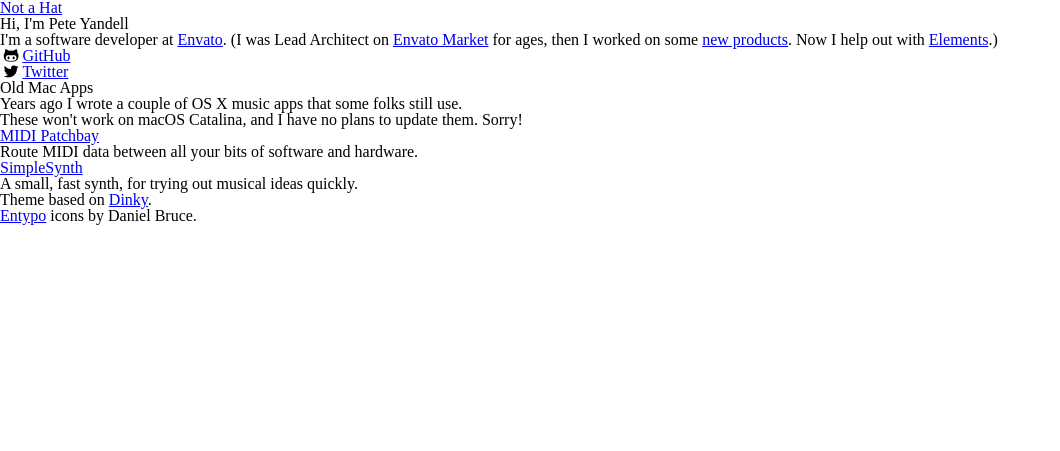
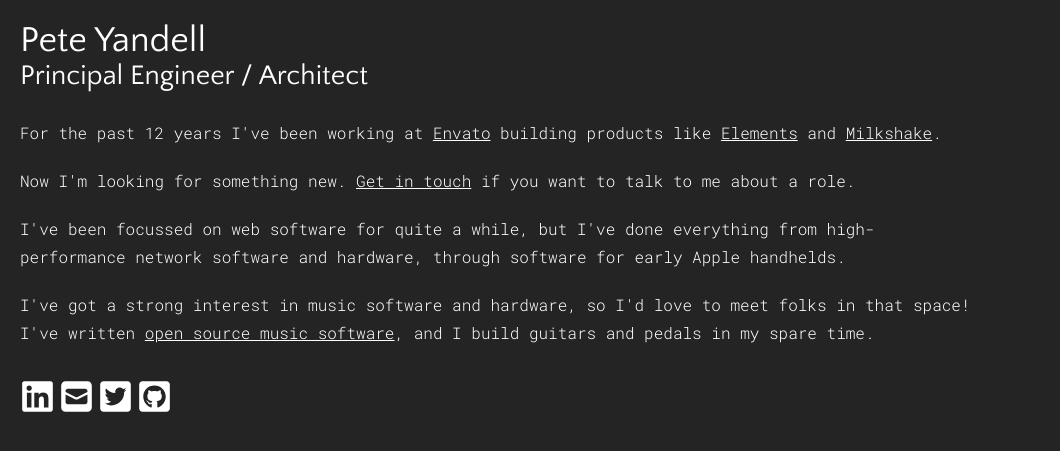
Before and after one commit to notahat/notahat.github.com, a Jekyll site: the page index.html, which Jekyll copies as it is, in a window 1280 px wide. Shown: the top 451 px of the page, without its empty margins (0-1060 px from the left). Built offline with Jekyll 4.4.1, drawn with Linux system fonts in a browser that asks for light colours; a script that is not in the unit is left out.

Commit message:
New home page!

```diff
--- a/index.html
+++ b/index.html
@@ -1,37 +1,121 @@
----
-layout: page
-title: Not a Hat
----
+<!DOCTYPE html>
+<html>
 
-<div class="home_page">
-  <section>
-    <h1>Hi, I'm Pete Yandell</h1>
+<head>
+  <meta charset="utf8">
+  <title>Pete Yandell — Principal Engineer / Architect</title>
 
-    <p>
-      I'm a software developer at <a href="http://envato.com">Envato</a>.
-      (I was Lead Architect on <a href="http://market.envato.com">Envato Market</a> for ages, then I worked on some </a> <a href="https://milkshake.app/">new products</a>. Now I help out with <a href="https://elements.envato.com/">Elements</a>.)
+  <link rel="preconnect" href="https://fonts.googleapis.com">
+  <link rel="preconnect" href="https://fonts.gstatic.com" crossorigin>
+  <link href="https://fonts.googleapis.com/css2?family=Quattrocento+Sans&family=Roboto+Mono:wght@300&display=swap"
+    rel="stylesheet">
+
+  <style>
+    body {
+      color: white;
+      background-color: #242424;
+      margin: 20px;
+      max-width: 960px;
+    }
+
+    header h1,
+    h2 {
+      font-family: 'Quattrocento Sans', sans-serif;
+      font-weight: 400;
+      margin: 0;
+    }
+
+    header h1 {
+      font-size: 36px;
+    }
+
+    header h2 {
+      font-size: 28px;
+      margin-bottom: 28px;
+    }
+
+    main p {
+      font-family: 'Roboto Mono', monospace;
+      font-weight: 300;
+      font-size: 16px;
+      line-height: 28px;
+      margin: 0 0 20px 0;
+    }
+
+    a {
+      color: white;
+    }
+
+    a:hover {
+      color: #aaa;
+    }
+
+    nav {
+      margin-top: 32px;
+    }
+
+    nav a {
+      text-decoration: none;
+    }
+  </style>
+</head>
+
+<body>
+  <header>
+    <h1>Pete Yandell</h1>
+    <h2>Principal Engineer / Architect</h2>
+  </header>
+
+  <main>
+    <p>For the past 12 years I've been working at <a href="https://envato.com">Envato</a> building products like <a
+        href="https://elements.envato.com">Elements</a> and <a href="https://milkshake.app">Milkshake</a>.</p>
+
+    <p>Now I'm looking for something new. <a href="mailto:hello@notahat.com">Get in touch</a> if you want to talk to me
+      about a role.</p>
+
+    <p>I've been focussed on web software for quite a while, but I've done everything from high-performance network
+      software and hardware, through software for early Apple handhelds.</p>
+
+    <p>I've got a strong interest in music software and hardware, so I'd love to meet folks in that space! I've written
+      <a href="https://github.com/notahat/midi_patchbay">open source music software</a>, and I build guitars and pedals
+      in my spare time.
     </p>
+  </main>
 
-    <ul class="social_media_links">
-      <li class="icon-github"><a href="https://github.com/notahat">GitHub</a></li>
-      <li class="icon-twitter"><a href="https://twitter.com/notahat">Twitter</a></li>
-    </ul>
-  </section>
+  <nav>
+    <a href="https://www.linkedin.com/in/notahat/">
+      <svg xmlns="http://www.w3.org/2000/svg" width="35" height="35" viewBox="0 0 448 512" fill="currentColor">
+        <title>LinkedIn</title>
+        <path
+          d="M416 32H31.9C14.3 32 0 46.5 0 64.3v383.4C0 465.5 14.3 480 31.9 480H416c17.6 0 32-14.5 32-32.3V64.3c0-17.8-14.4-32.3-32-32.3zM135.4 416H69V202.2h66.5V416zm-33.2-243c-21.3 0-38.5-17.3-38.5-38.5S80.9 96 102.2 96c21.2 0 38.5 17.3 38.5 38.5 0 21.3-17.2 38.5-38.5 38.5zm282.1 243h-66.4V312c0-24.8-.5-56.7-34.5-56.7-34.6 0-39.9 27-39.9 54.9V416h-66.4V202.2h63.7v29.2h.9c8.9-16.8 30.6-34.5 62.9-34.5 67.2 0 79.7 44.3 79.7 101.9V416z" />
+      </svg>
+    </a>
 
-  <section>
-    <h1>Old Mac Apps</h1>
+    <a href="mailto:hello@notahat.com">
+      <svg xmlns="http://www.w3.org/2000/svg" width="35" height="35" viewBox="0 0 448 512" fill="currentColor">
+        <title>Email</title>
+        <path
+          d="M384 32H64C28.63 32 0 60.63 0 96v320c0 35.38 28.62 64 64 64h320c35.38 0 64-28.62 64-64V96C448 60.63 419.4 32 384 32zM384 336c0 17.67-14.33 32-32 32H96c-17.67 0-32-14.33-32-32V225.9l138.5 69.27C209.3 298.5 216.6 300.2 224 300.2s14.75-1.688 21.47-5.047L384 225.9V336zM384 190.1l-152.8 76.42c-4.5 2.25-9.812 2.25-14.31 0L64 190.1V176c0-17.67 14.33-32 32-32h256c17.67 0 32 14.33 32 32V190.1z" />
+      </svg>
+    </a>
 
-    <p>Years ago I wrote a couple of OS X music apps that some folks still
-    use.</p>
+    <a href="https://twitter.com/notahat">
+      <svg xmlns="http://www.w3.org/2000/svg" width="35" height="35" viewBox="0 0 448 512" fill="currentColor">
+        <title>Twitter</title>
+        <path
+          d="M400 32H48C21.5 32 0 53.5 0 80v352c0 26.5 21.5 48 48 48h352c26.5 0 48-21.5 48-48V80c0-26.5-21.5-48-48-48zm-48.9 158.8c.2 2.8.2 5.7.2 8.5 0 86.7-66 186.6-186.6 186.6-37.2 0-71.7-10.8-100.7-29.4 5.3.6 10.4.8 15.8.8 30.7 0 58.9-10.4 81.4-28-28.8-.6-53-19.5-61.3-45.5 10.1 1.5 19.2 1.5 29.6-1.2-30-6.1-52.5-32.5-52.5-64.4v-.8c8.7 4.9 18.9 7.9 29.6 8.3a65.447 65.447 0 0 1-29.2-54.6c0-12.2 3.2-23.4 8.9-33.1 32.3 39.8 80.8 65.8 135.2 68.6-9.3-44.5 24-80.6 64-80.6 18.9 0 35.9 7.9 47.9 20.7 14.8-2.8 29-8.3 41.6-15.8-4.9 15.2-15.2 28-28.8 36.1 13.2-1.4 26-5.1 37.8-10.2-8.9 13.1-20.1 24.7-32.9 34z" />
+      </svg>
+    </a>
 
-    <p>These won't work on macOS Catalina, and I have no plans to update them. Sorry!</p>
+    <a href="https://github.com/notahat">
+      <svg xmlns="http://www.w3.org/2000/svg" width="35" height="35" viewBox="0 0 448 512" fill="currentColor">
+        <title>Github</title>
+        <path
+          d="M400 32H48C21.5 32 0 53.5 0 80v352c0 26.5 21.5 48 48 48h352c26.5 0 48-21.5 48-48V80c0-26.5-21.5-48-48-48zM277.3 415.7c-8.4 1.5-11.5-3.7-11.5-8 0-5.4.2-33 .2-55.3 0-15.6-5.2-25.5-11.3-30.7 37-4.1 76-9.2 76-73.1 0-18.2-6.5-27.3-17.1-39 1.7-4.3 7.4-22-1.7-45-13.9-4.3-45.7 17.9-45.7 17.9-13.2-3.7-27.5-5.6-41.6-5.6-14.1 0-28.4 1.9-41.6 5.6 0 0-31.8-22.2-45.7-17.9-9.1 22.9-3.5 40.6-1.7 45-10.6 11.7-15.6 20.8-15.6 39 0 63.6 37.3 69 74.3 73.1-4.8 4.3-9.1 11.7-10.6 22.3-9.5 4.3-33.8 11.7-48.3-13.9-9.1-15.8-25.5-17.1-25.5-17.1-16.2-.2-1.1 10.2-1.1 10.2 10.8 5 18.4 24.2 18.4 24.2 9.7 29.7 56.1 19.7 56.1 19.7 0 13.9.2 36.5.2 40.6 0 4.3-3 9.5-11.5 8-66-22.1-112.2-84.9-112.2-158.3 0-91.8 70.2-161.5 162-161.5S388 165.6 388 257.4c.1 73.4-44.7 136.3-110.7 158.3zm-98.1-61.1c-1.9.4-3.7-.4-3.9-1.7-.2-1.5 1.1-2.8 3-3.2 1.9-.2 3.7.6 3.9 1.9.3 1.3-1 2.6-3 3zm-9.5-.9c0 1.3-1.5 2.4-3.5 2.4-2.2.2-3.7-.9-3.7-2.4 0-1.3 1.5-2.4 3.5-2.4 1.9-.2 3.7.9 3.7 2.4zm-13.7-1.1c-.4 1.3-2.4 1.9-4.1 1.3-1.9-.4-3.2-1.9-2.8-3.2.4-1.3 2.4-1.9 4.1-1.5 2 .6 3.3 2.1 2.8 3.4zm-12.3-5.4c-.9 1.1-2.8.9-4.3-.6-1.5-1.3-1.9-3.2-.9-4.1.9-1.1 2.8-.9 4.3.6 1.3 1.3 1.8 3.3.9 4.1zm-9.1-9.1c-.9.6-2.6 0-3.7-1.5s-1.1-3.2 0-3.9c1.1-.9 2.8-.2 3.7 1.3 1.1 1.5 1.1 3.3 0 4.1zm-6.5-9.7c-.9.9-2.4.4-3.5-.6-1.1-1.3-1.3-2.8-.4-3.5.9-.9 2.4-.4 3.5.6 1.1 1.3 1.3 2.8.4 3.5zm-6.7-7.4c-.4.9-1.7 1.1-2.8.4-1.3-.6-1.9-1.7-1.5-2.6.4-.6 1.5-.9 2.8-.4 1.3.7 1.9 1.8 1.5 2.6z" />
+      </svg>
+    </a>
+  </nav>
+  </header>
+</body>
 
-    <dl>
-      <dt><a href="/midi_patchbay">MIDI Patchbay</a></dt>
-        <dd>Route MIDI data between all your bits of software and hardware.</dd>
-      <dt><a href="/simplesynth">SimpleSynth</a></dt>
-        <dd>A small, fast synth, for trying out musical ideas quickly.</dd>
-    </dl>
-  </section>
-
-</div>
+</html>
```
